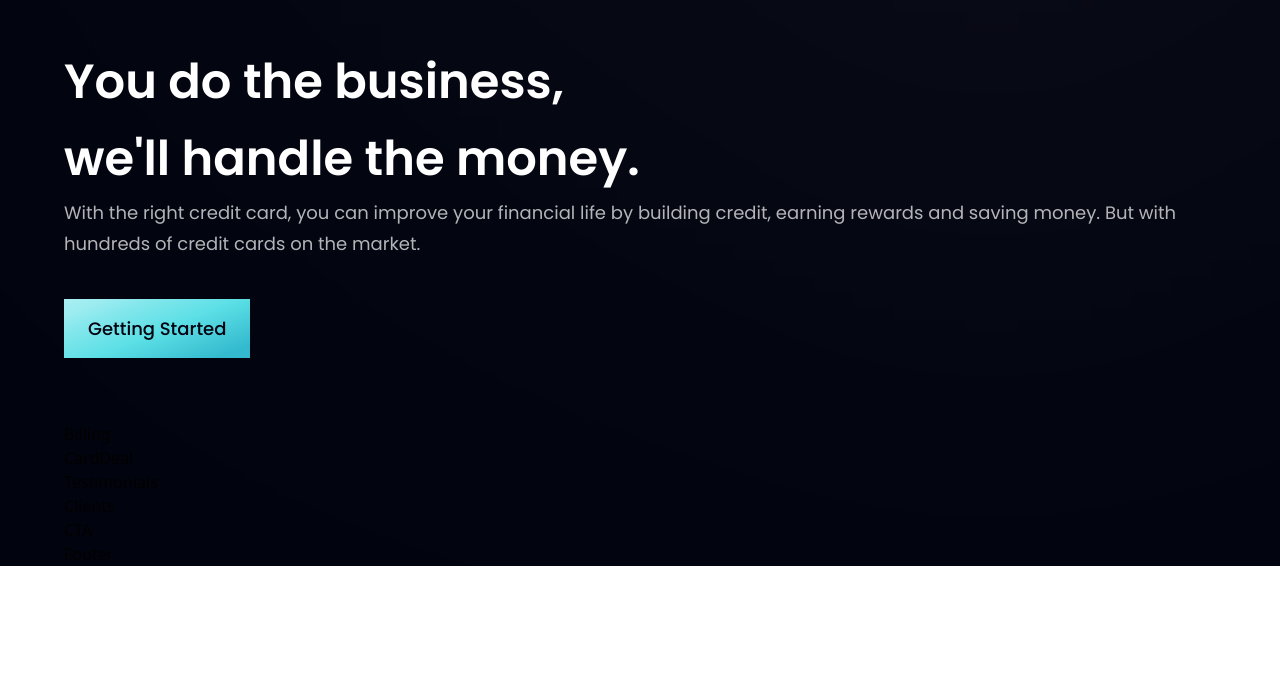
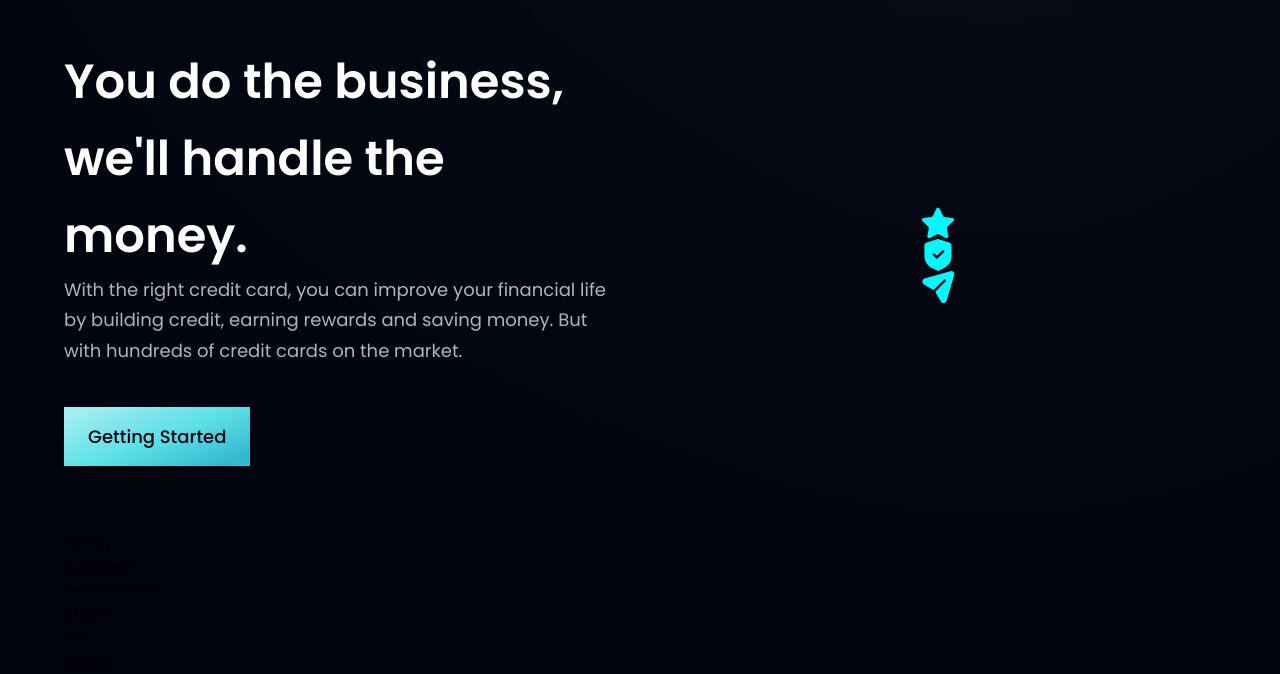
Before and after one commit to TommyTranT/Hoobank-Tutorial, a React (Vite) app: page / in a window 1280 px wide. Shown: the part 965-1639 px from the top of the page. Before the commit the page ends 1531 px from the top, so only its background shows below. Built offline with nearby package versions, Linux system fonts and the light colour scheme.

Commit message:
map over features to display icons

```diff
--- a/src/components/Business.jsx
+++ b/src/components/Business.jsx
@@ -2,6 +2,14 @@
 import { features } from "../constants";
 import styles, { layout } from "../style";
 import Button from "./Button";
+
+const FeatureCard = ({ icon, title, content, index }) => (
+  <div>
+    <div>
+      <img src={icon} alt="icon" />
+    </div>
+  </div>
+);
 
 const Business = () => {
   return (
@@ -19,6 +27,12 @@
 
         <Button styles="mt-10" />
       </div>
+
+      <div className={`${layout.sectionImg} flex-col`}>
+        {features.map((feature, index) => (
+          <FeatureCard key={feature.id} {...feature} index={index} />
+        ))}
+      </div>
     </section>
   );
 };
```
